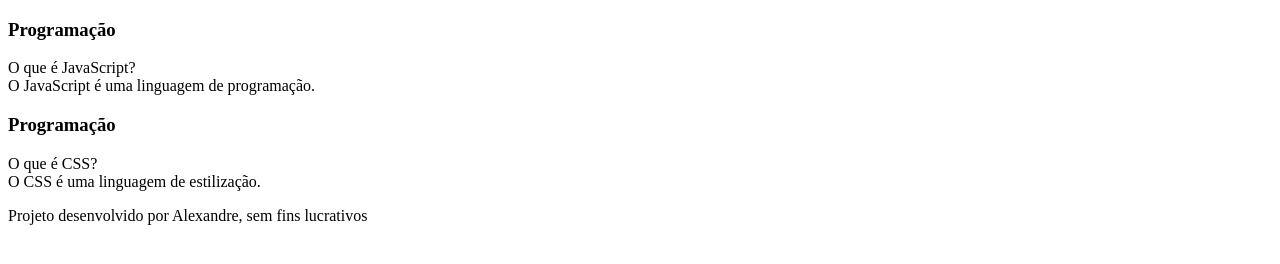
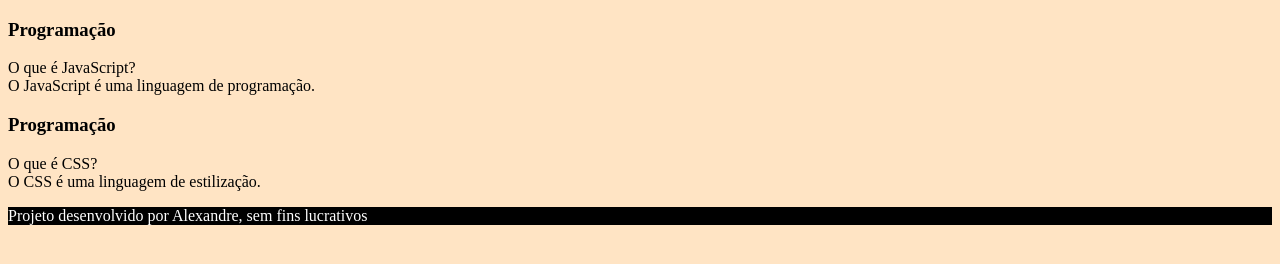
Before and after one commit to Felipe22eurich/FLASHCARDS, a plain HTML site: page index.html in a window 1280 px wide. Drawn offline with Linux system fonts and the light colour scheme.

Commit message:
roda pé

```diff
--- /dev/null
+++ b/assets/style.css
@@ -0,0 +1,7 @@
+body{
+    background-color: bisque;
+}
+footer{
+    background-color: black;
+    color: white;
+}
--- a/index.html
+++ b/index.html
@@ -3,6 +3,7 @@
 <head>
     <meta charset="UTF-8">
     <meta name="viewport" content="width=device-width, initial-scale=1.0">
+   <link rel="stylesheet" href="assets/style.css">
     <title>Flashcard</title>
 </head>
 <body>
```
